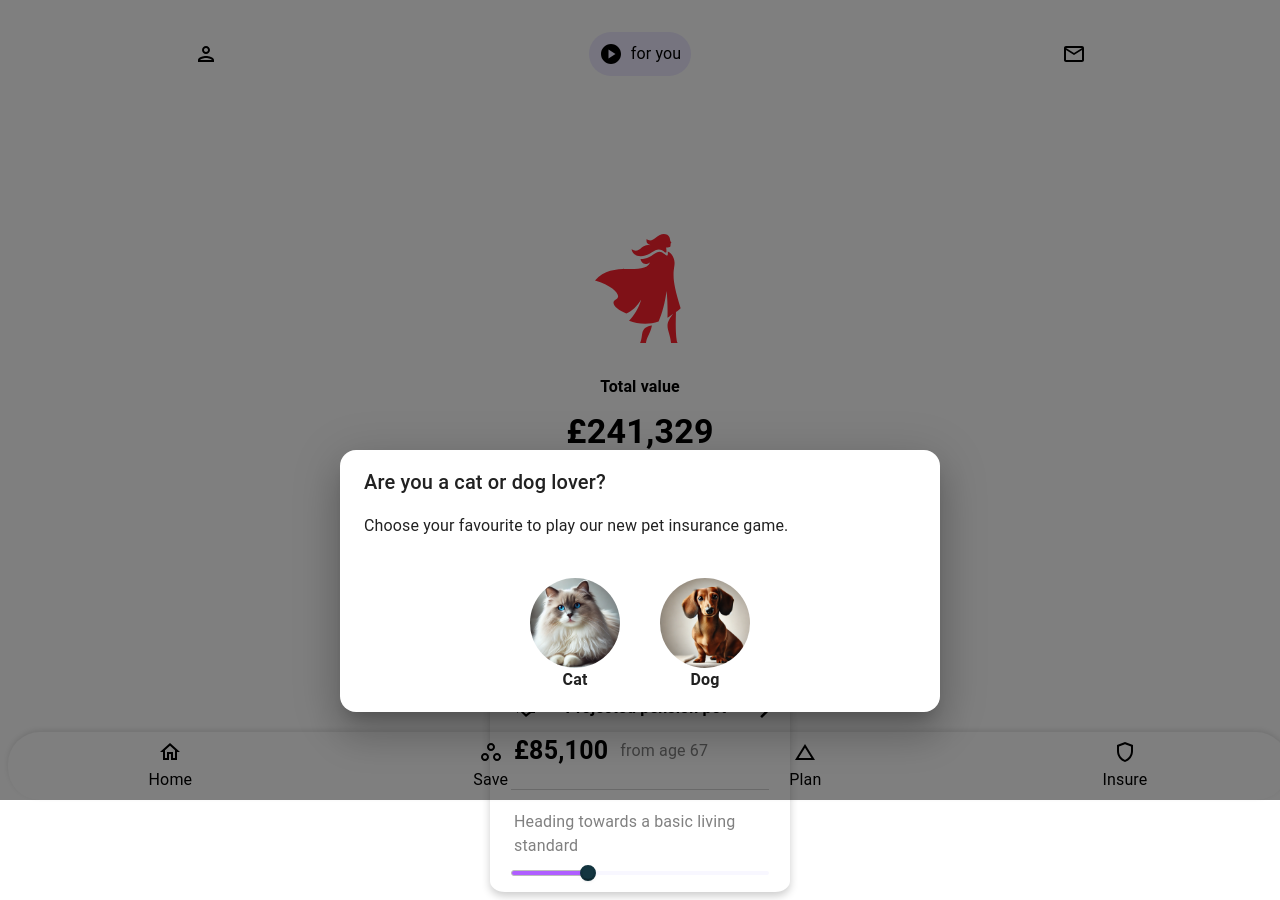
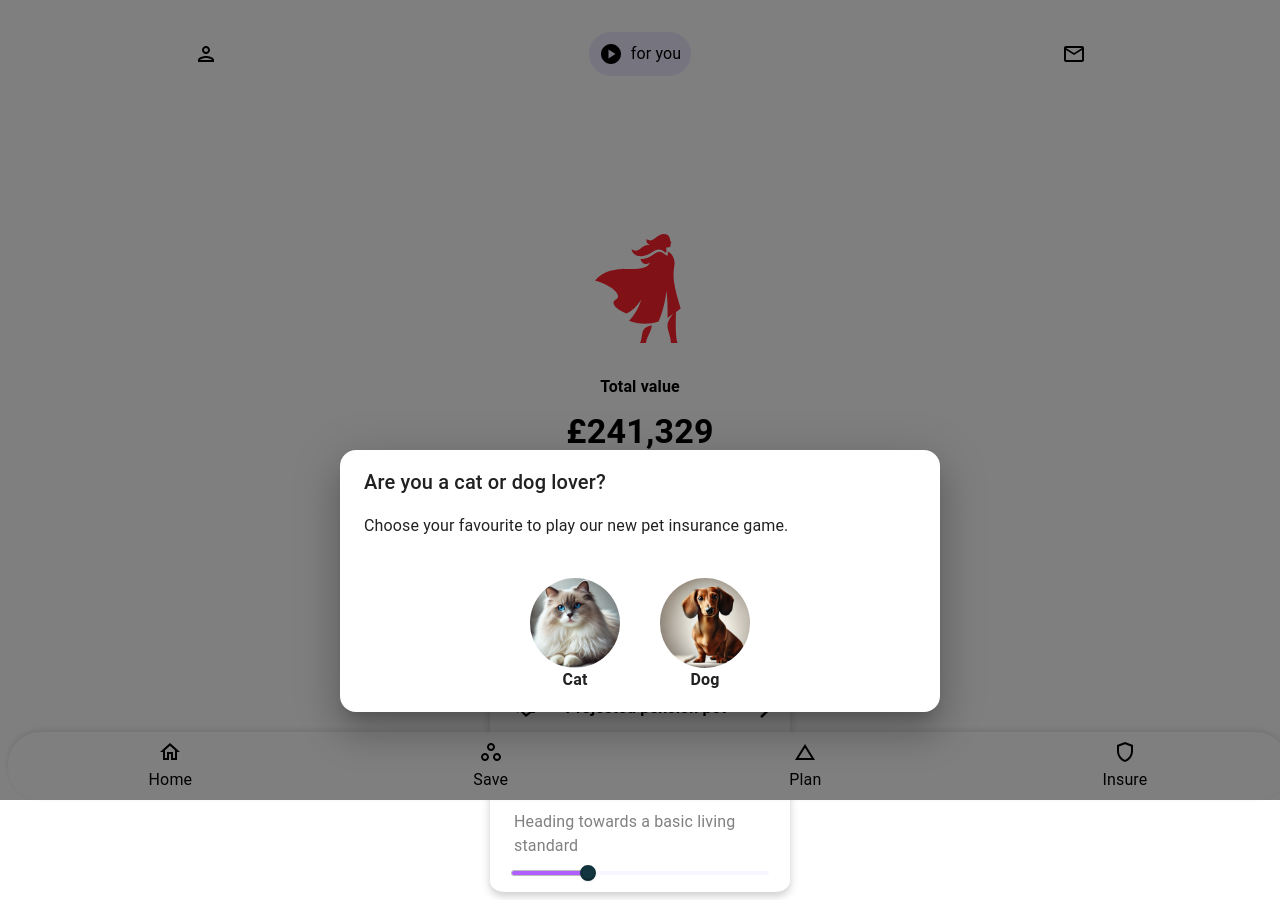
Before and after one commit to GJDteamOne/claw-and-order, a React (Create React App) app: page /#/ in a window 1280 px wide. Built offline with nearby package versions, Linux system fonts and the light colour scheme.

Commit message:
remove zindex and add footer background colour

```diff
--- a/src/Footer.jsx
+++ b/src/Footer.jsx
@@ -9,6 +9,7 @@ import ShieldIconOutlined from '@mui/icons-material/ShieldOutlined';
 
 const FooterContainer = styled('footer')({
     position: 'fixed',
+    backgroundColor: "#fff",
     bottom: 0,
     width: '100%',
     padding: '8px 0',
@@ -16,8 +17,7 @@ const FooterContainer = styled('footer')({
     borderTopLeftRadius: '32px',
     borderTopRightRadius: '32px',
     borderBottomLeftRadius: '32px',
-    borderBottomRightRadius: '32px',
-    zIndex: 9999
+    borderBottomRightRadius: '32px'
 });
 
 const MenuItem = styled(Box)({
```
